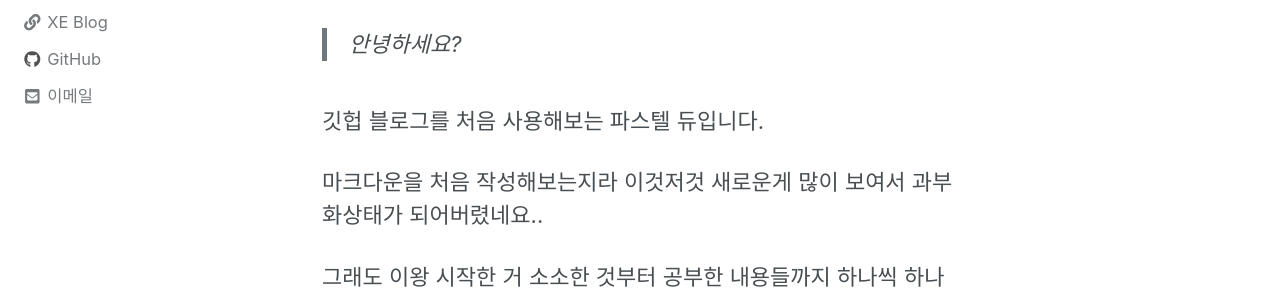
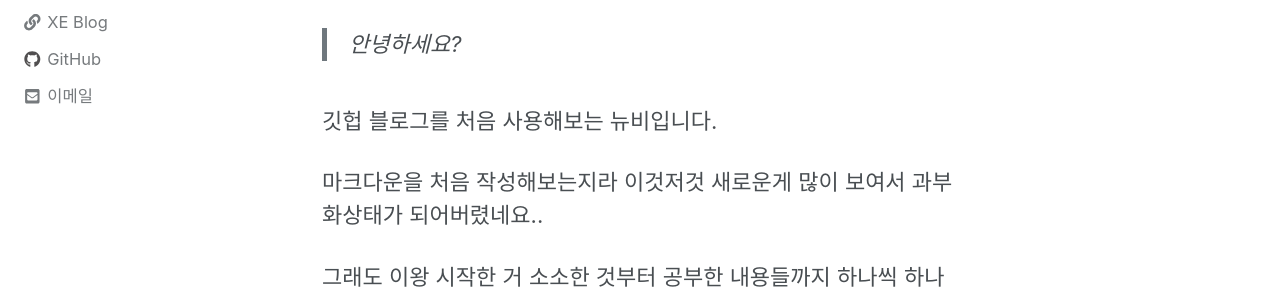
Before and after one commit to PastelDew/pasteldew.github.io, a Jekyll site: the page built from _posts/2019-02-22-첫 인사.md, in a window 1280 px wide and 900 px high. Shown: the part 217-514 px from the top of the window. Built offline with Jekyll 4.4.1, drawn with Linux system fonts in a browser that asks for light colours; cached includes are drawn as plain includes.

Commit message:
Edit First post

```diff
--- a/_posts/2019-02-22-첫 인사.md
+++ b/_posts/2019-02-22-첫 인사.md
@@ -1,6 +1,6 @@
 >안녕하세요?
 
-깃헙 블로그를 처음 사용해보는 파스텔 듀입니다.
+깃헙 블로그를 처음 사용해보는 뉴비입니다.
 
 마크다운을 처음 작성해보는지라 이것저것 새로운게 많이 보여서 과부화상태가 되어버렸네요..
 
```
